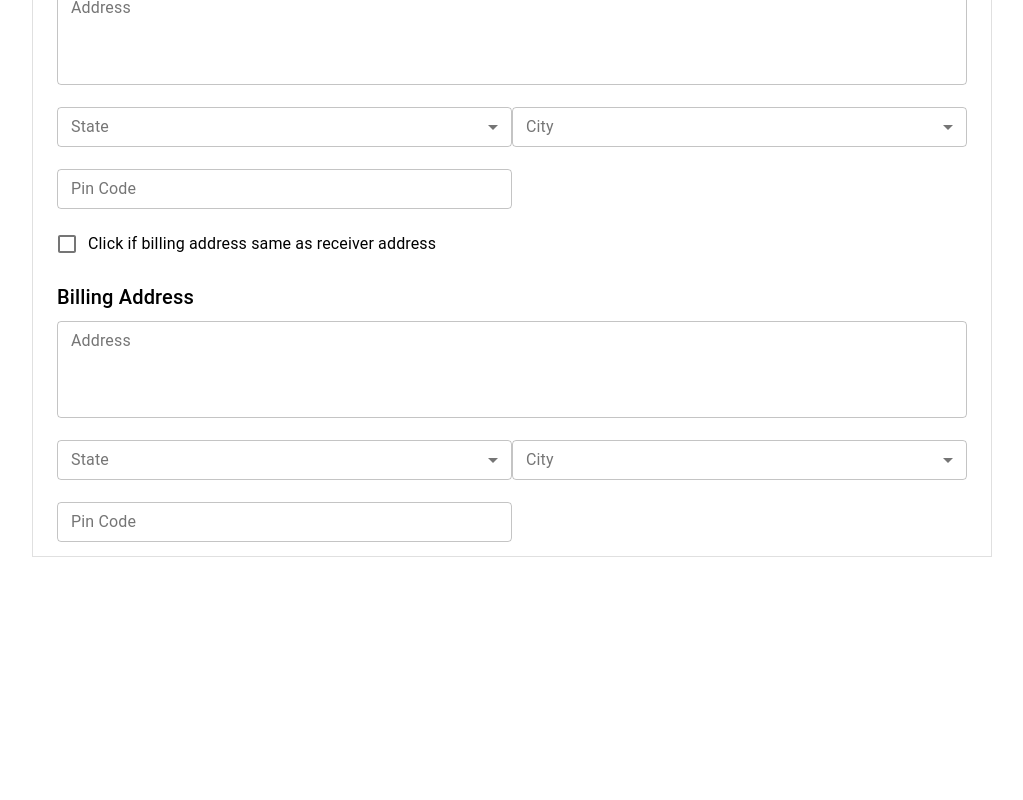
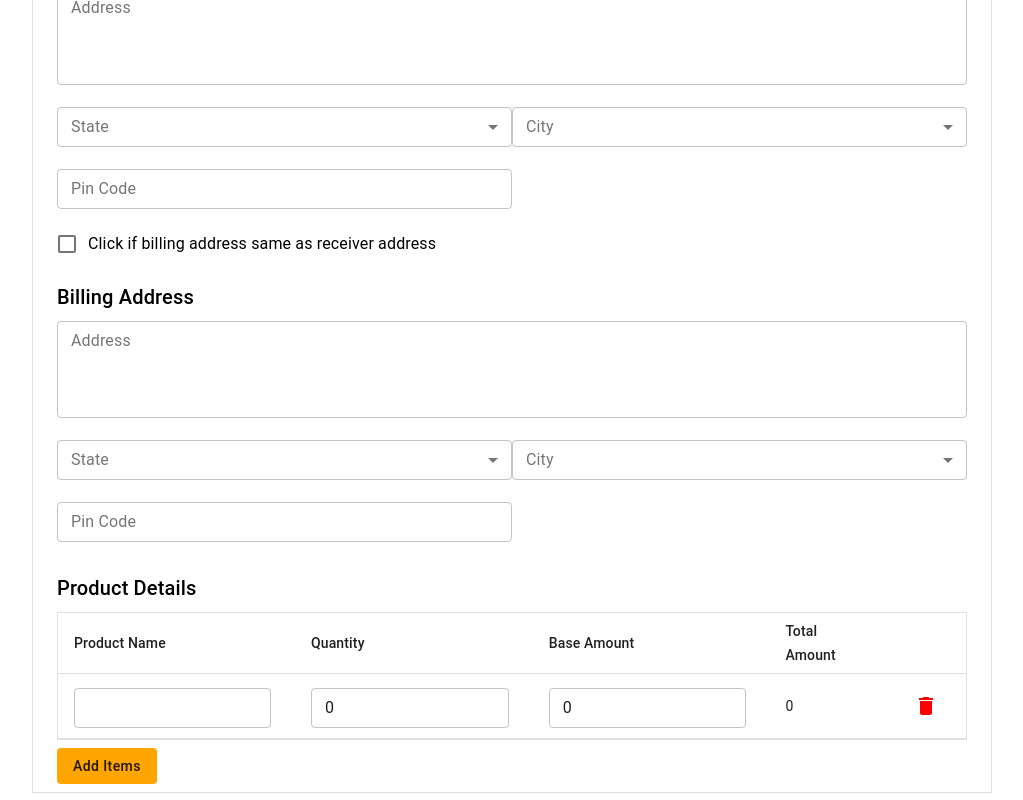
Before and after one commit to guptaji048/invoice-generator, a React (Create React App) app: page / in a window 1280 px wide. Shown: the part 239-1039 px from the top of the page, without its empty margins (128-1151 px from the left). Before the commit the page ends 803 px from the top, so only its background shows below. Built offline with nearby package versions, Linux system fonts and the light colour scheme.

Commit message:
Product Detail component rendered

```diff
--- a/src/components/InvoiceForm.jsx
+++ b/src/components/InvoiceForm.jsx
@@ -2,6 +2,7 @@ import React, { useState, useEffect } from 'react';
 import { Container, Typography, Divider, makeStyles, Grid, TextField, Checkbox, FormControlLabel } from '@material-ui/core';
 import ReceiverDetails from './forms/ReceiverDetails';
 import BillingDetails from './forms/BillingDetails';
+import ProductDetails from './ProductDetails';
 
 const useStyles = makeStyles((theme) => ({
   container: {
@@ -28,6 +29,11 @@ function InvoiceForm() {
     city: '',
     pincode: '',
   });
+  const [productData, setProductData] = useState([{
+    name: '',
+    quantity: 0,
+    baseAmount: 0,
+  }]);
   const [billingFlag, setBillingFlag] = useState(false);
 
   const handleDateChange = (date) => {
@@ -109,6 +115,9 @@ function InvoiceForm() {
         <Grid item md={12}>
           <BillingDetails billingData={billingData} setBillingData={setBillingData} />
         </Grid>
+        <Grid item md={12}>
+          <ProductDetails productData={productData} setProductData={setProductData} />
+        </Grid>
       </Grid>
     </Container>
   )
```
